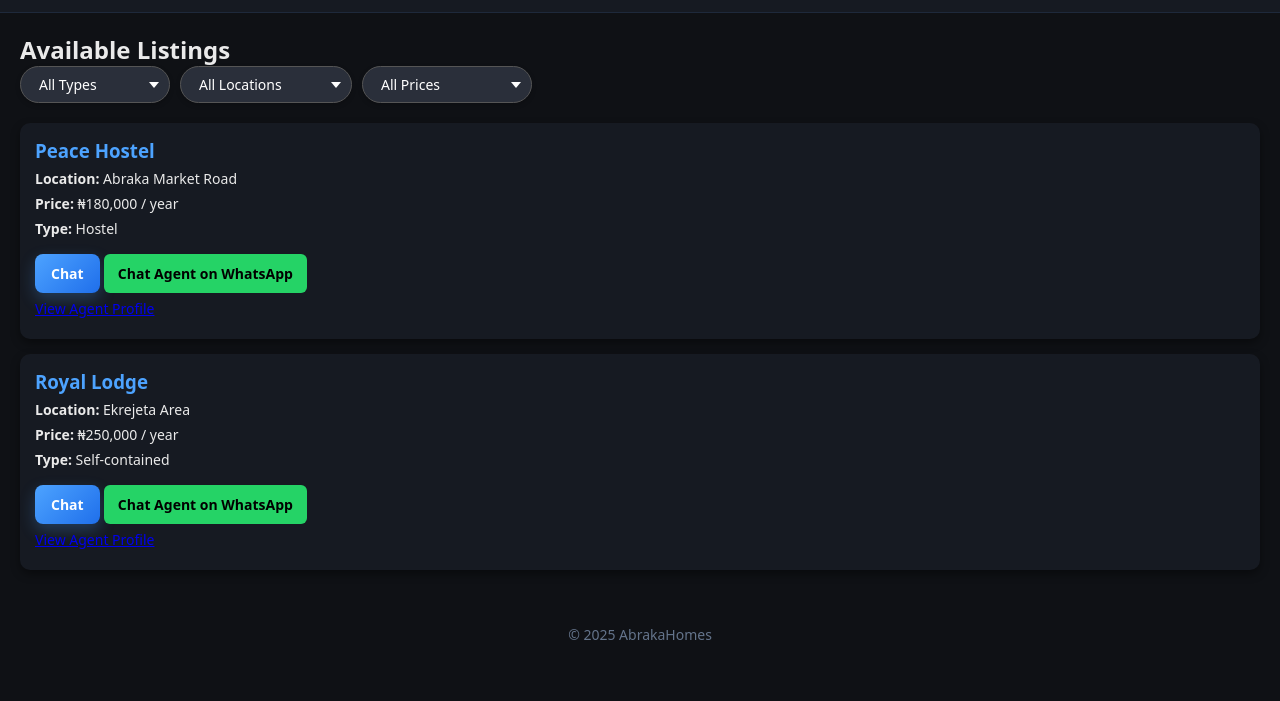
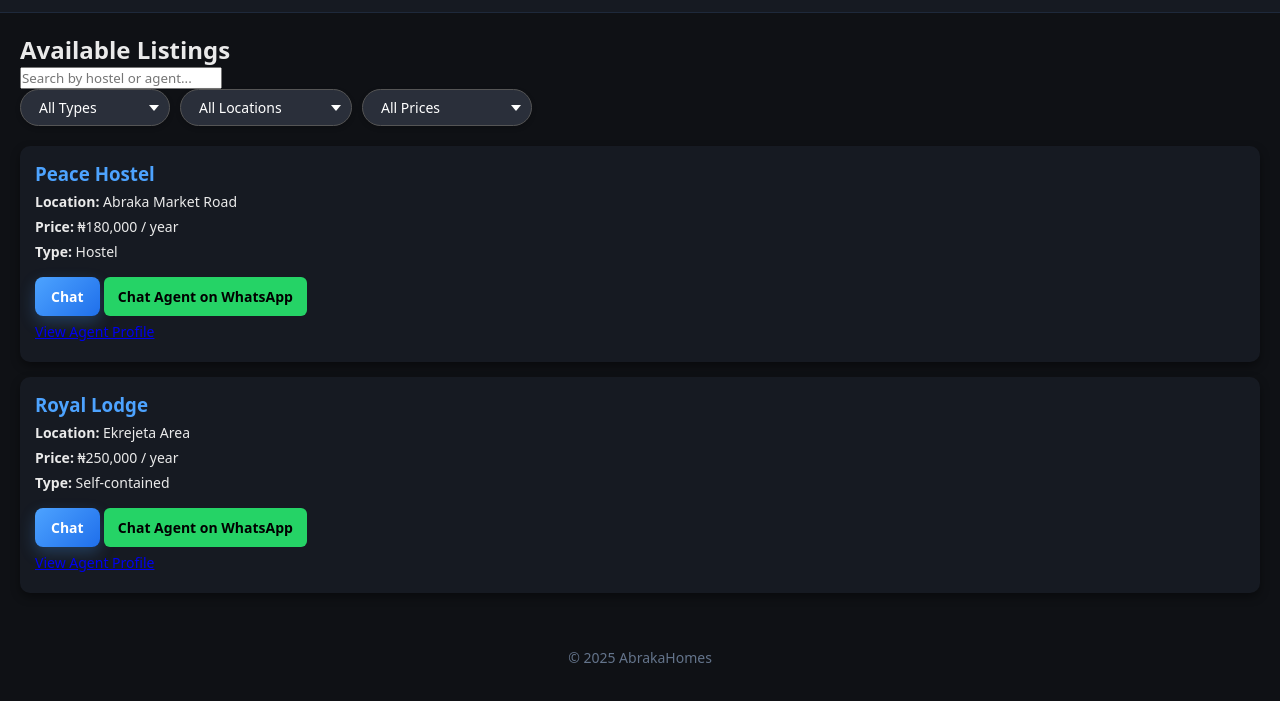
Before and after one commit to kejicjs11/Keji-website, a plain HTML site: page listings.html in a window 1280 px wide. Shown: the part 61-762 px from the top of the page. Drawn offline with Linux system fonts and the light colour scheme.

Commit message:
Update listings.html

```diff
--- a/listings.html
+++ b/listings.html
@@ -19,6 +19,8 @@
 
   <main class="page-content">
     <h2>Available Listings</h2>
+
+    <input type="text" id="searchInput" placeholder="Search by hostel or agent..." />
 
     <!-- Filters -->
     <div class="filters">
```
